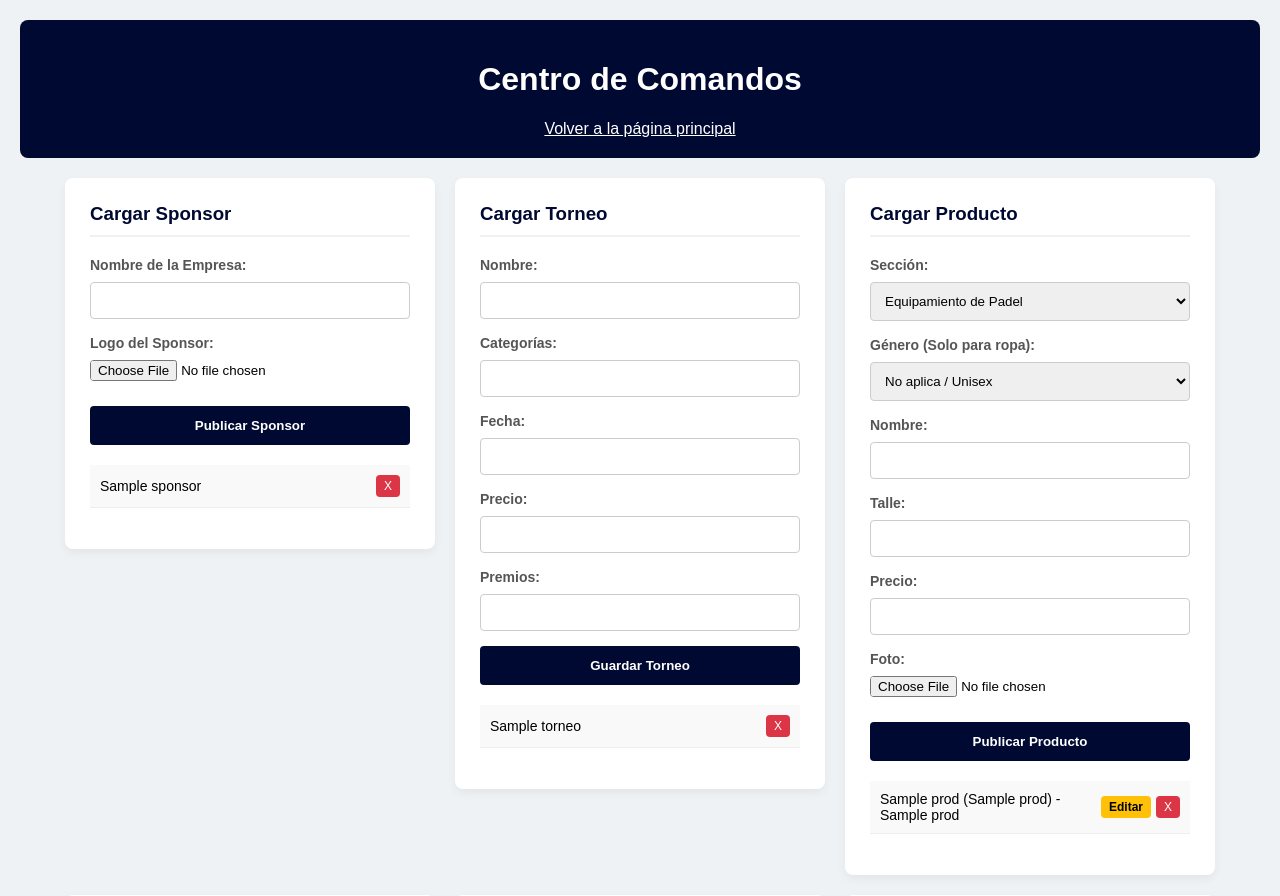
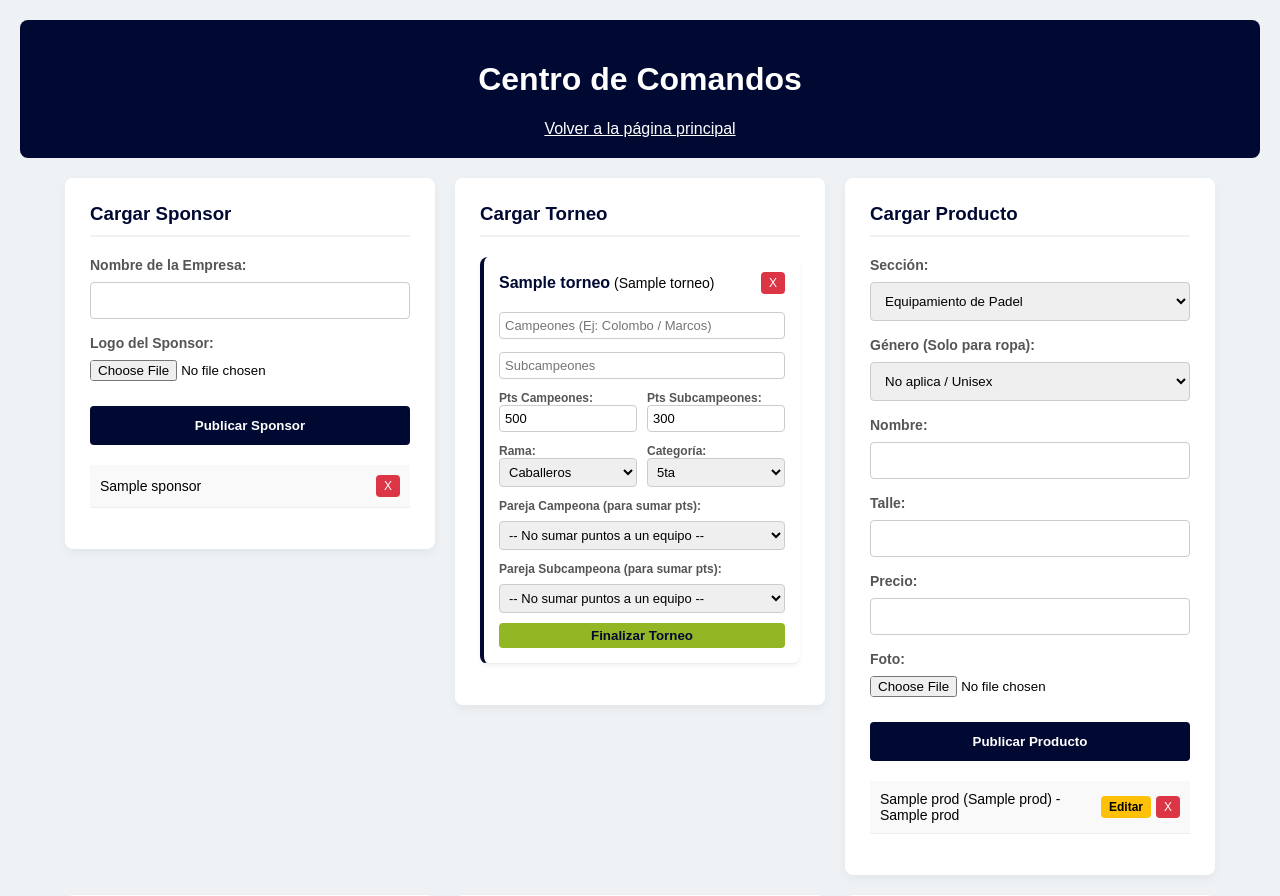
Before and after one commit to martincolombo2001/padel-perez, a Python web app: template templates/admin.html in a window 1280 px wide. Shown: the top 896 px of the page. Run offline with Jinja, Linux system fonts and the light colour scheme; the template is opened without the code that fills it: most values are stand-ins (such as "Sample title", 1, 10 or a date in 2020).

Commit message:
puntos torneos

```diff
--- a/templates/admin.html
+++ b/templates/admin.html
@@ -49,23 +49,84 @@
         <!-- MÓDULO TORNEOS -->
         <div class="formulario">
             <h3>Cargar Torneo</h3>
-            <form action="/admin" method="POST">
-                <input type="hidden" name="accion" value="nuevo_torneo">
-                <label>Nombre:</label>
-                <input type="text" name="nombre" required>
-                <label>Categorías:</label>
-                <input type="text" name="categorias" required>
-                <label>Fecha:</label>
-                <input type="text" name="fecha" required>
-                <label>Precio:</label>
-                <input type="text" name="precio" required>
-                <label>Premios:</label>
-                <input type="text" name="premios" required>
-                <button type="submit">Guardar Torneo</button>
-            </form>
+            <!-- ... (el formulario "Cargar Torneo" queda igual) ... -->
             <ul class="lista-items">
                 {% for torneo in torneos %}
-                <li style="display: flex; justify-content: space-between; align-items: center;">{{ torneo[1] }} <a href="/eliminar/{{ torneo[0] }}" class="btn-borrar">X</a></li>
+                <li style="display: flex; flex-direction: column; align-items: stretch; margin-bottom: 10px; padding: 15px; background: #fff; border-radius: 8px; border-left: 4px solid #000932; box-shadow: 0 2px 4px rgba(0,0,0,0.05);">
+                    <div style="display: flex; justify-content: space-between; align-items: center; width: 100%;">
+                        <span><strong style="font-size: 16px; color: #000932;">{{ torneo[1] }}</strong> ({{ torneo[2] }})</span>
+                        <a href="/eliminar/{{ torneo[0] }}" class="btn-borrar">X</a>
+                    </div>
+
+                    {% if torneo[3] == 'Activo' or not torneo[3] %}
+                        <!-- Formulario para finalizar torneo -->
+                        <form action="/admin" method="POST" style="margin-top: 10px;">
+                            <input type="hidden" name="accion" value="finalizar_torneo">
+                            <input type="hidden" name="id_torneo" value="{{ torneo[0] }}">
+
+                            <input type="text" name="campeones" placeholder="Campeones (Ej: Colombo / Marcos)" required style="width: 100%; margin-bottom: 5px; padding: 5px; font-size: 13px; border: 1px solid #ccc; border-radius: 4px;">
+                            <input type="text" name="subcampeones" placeholder="Subcampeones" required style="width: 100%; margin-bottom: 10px; padding: 5px; font-size: 13px; border: 1px solid #ccc; border-radius: 4px;">
+
+                            <!-- Inputs para asignar puntos a las parejas -->
+                            <div style="display: flex; gap: 10px; margin-bottom: 10px;">
+                                <div style="flex: 1;">
+                                    <label style="font-size: 12px;">Pts Campeones:</label>
+                                    <input type="number" name="pts_campeones" value="500" style="padding: 5px; font-size: 13px; margin: 0;">
+                                </div>
+                                <div style="flex: 1;">
+                                    <label style="font-size: 12px;">Pts Subcampeones:</label>
+                                    <input type="number" name="pts_subcampeones" value="300" style="padding: 5px; font-size: 13px; margin: 0;">
+                                </div>
+                            </div>
+                            <!-- Selección de categoría para los puntos -->
+                             <div style="display: flex; gap: 10px; margin-bottom: 10px;">
+                                <div style="flex: 1;">
+                                    <label style="font-size: 12px;">Rama:</label>
+                                    <select name="rama_puntos" style="padding: 5px; font-size: 13px; margin: 0;">
+                                        <option value="Caballeros">Caballeros</option>
+                                        <option value="Damas">Damas</option>
+                                        <option value="Mixta">Mixta</option>
+                                    </select>
+                                </div>
+                                <div style="flex: 1;">
+                                    <label style="font-size: 12px;">Categoría:</label>
+                                    <select name="categoria_puntos" style="padding: 5px; font-size: 13px; margin: 0;">
+                                         <option value="5ta">5ta</option>
+                                        <option value="6ta">6ta</option>
+                                        <option value="7ma">7ma</option>
+                                        <option value="Suma 12/13">Suma 12/13</option>
+                                    </select>
+                                </div>
+                            </div>
+
+                            <!-- Selección de equipos para inyectar los puntos -->
+                            <label style="font-size: 12px;">Pareja Campeona (para sumar pts):</label>
+                            <select name="equipo_campeon" style="width: 100%; padding: 5px; margin-bottom: 10px; font-size: 13px;">
+                                <option value="">-- No sumar puntos a un equipo --</option>
+                                {% for equipo in equipos %}
+                                <option value="{{ equipo[0] }}">{{ equipo[4]|upper }} / {{ equipo[6]|upper }} ({{ equipo[1] }} {{ equipo[2] }})</option>
+                                {% endfor %}
+                            </select>
+
+                             <label style="font-size: 12px;">Pareja Subcampeona (para sumar pts):</label>
+                            <select name="equipo_subcampeon" style="width: 100%; padding: 5px; margin-bottom: 10px; font-size: 13px;">
+                                <option value="">-- No sumar puntos a un equipo --</option>
+                                {% for equipo in equipos %}
+                                <option value="{{ equipo[0] }}">{{ equipo[4]|upper }} / {{ equipo[6]|upper }} ({{ equipo[1] }} {{ equipo[2] }})</option>
+                                {% endfor %}
+                            </select>
+
+                            <button type="submit" style="background-color:#93b625; color:#000932; padding:5px 10px; font-weight:bold; border:none; cursor:pointer; border-radius: 4px; width: 100%;">Finalizar Torneo</button>
+                        </form>
+                    {% else %}
+                        <!-- Vista de torneo ya finalizado -->
+                        <div style="margin-top:10px; background: #fbfdf5; border: 1px solid #eef7d4; padding: 5px 10px; border-radius: 5px; text-align: center;">
+                            <div style="margin-bottom: 5px;"><span style="color:#93b625; font-weight:bold;">🏆 {{ torneo[4] }}</span></div>
+                            <div><span style="color:#666; font-weight:bold;">🥈 {{ torneo[5] }}</span></div>
+                            <div style="margin-top: 5px;"><span style="background:#000932; color:white; padding:2px 6px; border-radius:4px; font-size:11px;">FINALIZADO</span></div>
+                        </div>
+                    {% endif %}
+                </li>
                 {% endfor %}
             </ul>
         </div>
```
Also changed, not shown: app.py (+24 -17 lines).
